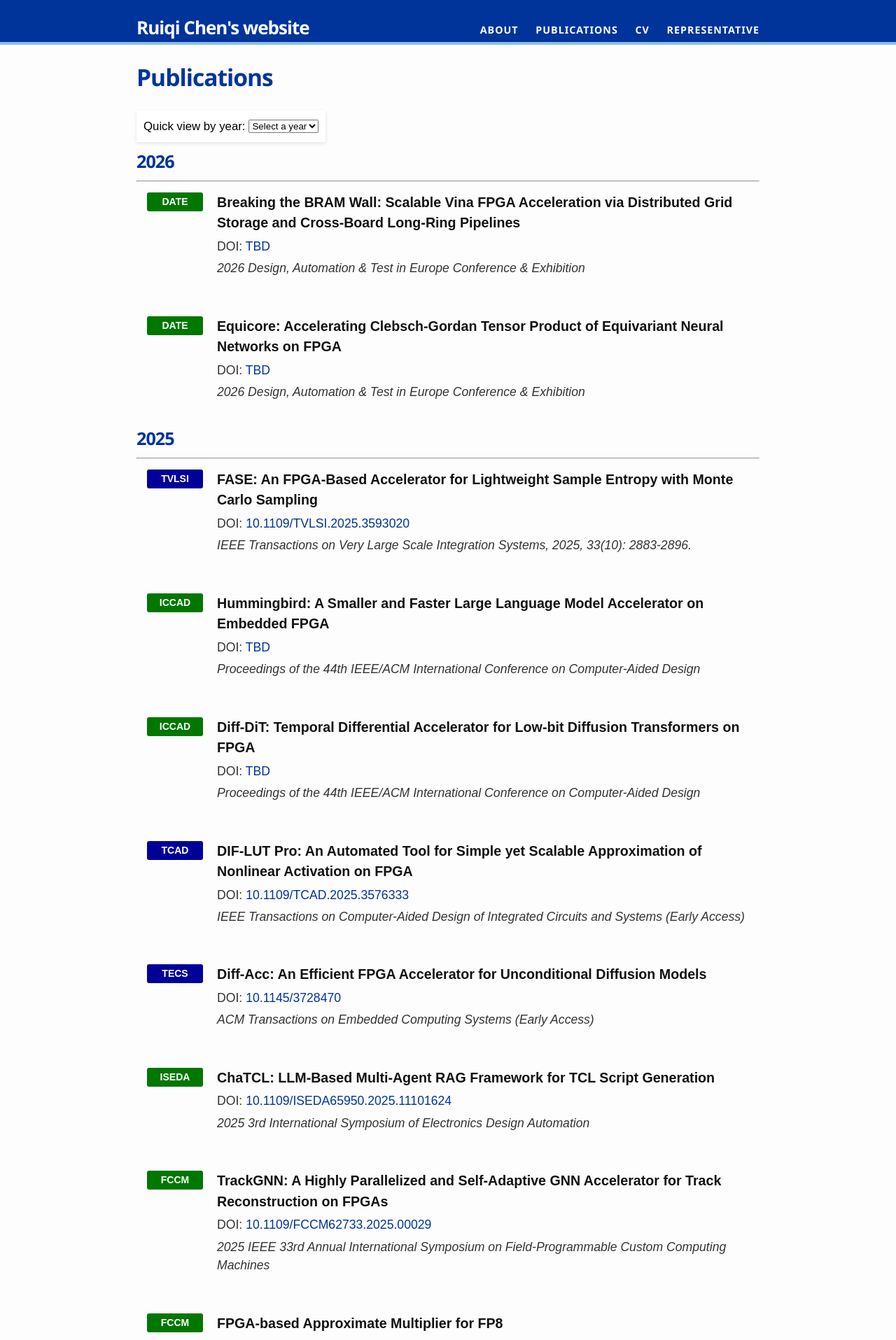
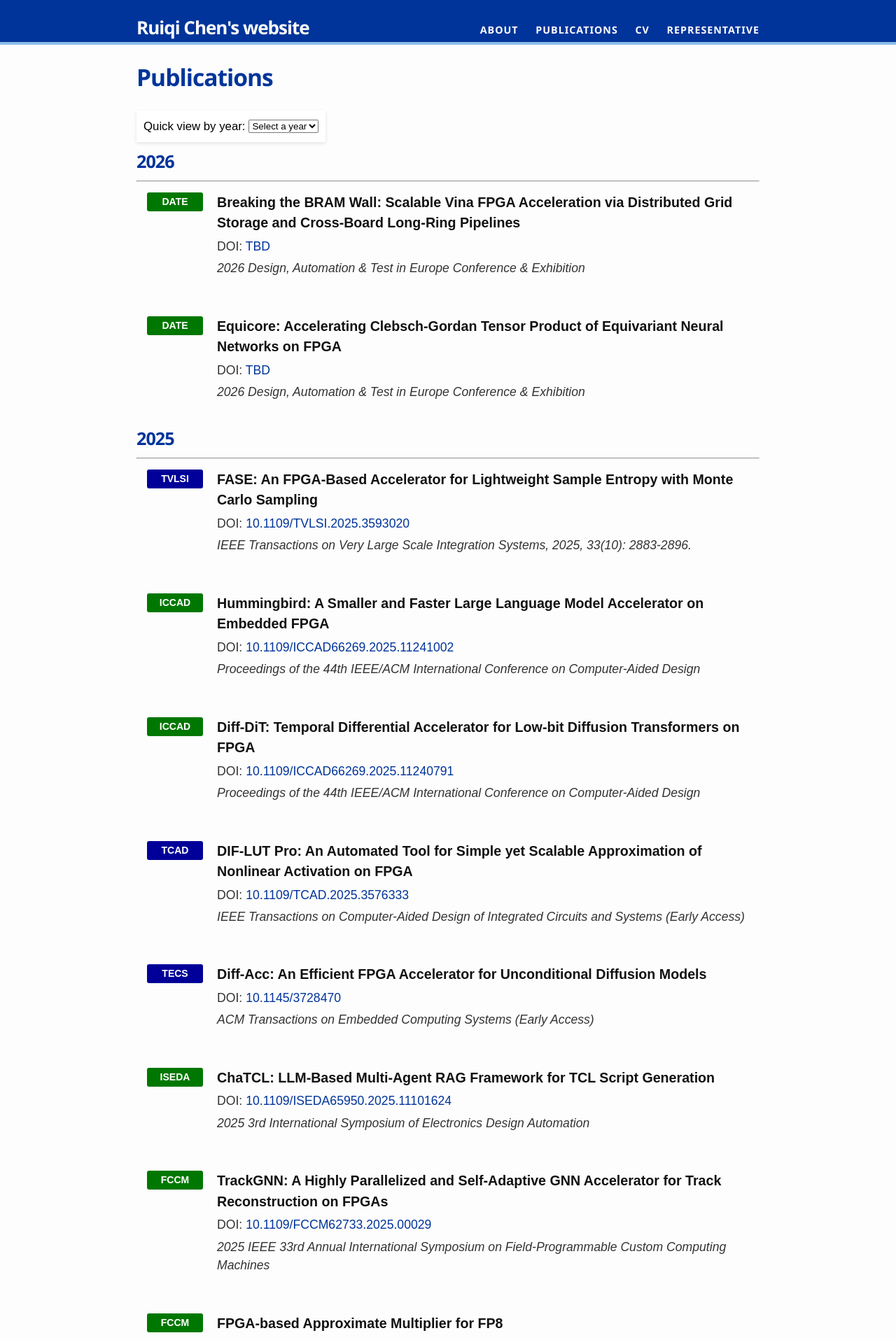
Before and after one commit to ruiqichen7/ruiqichen7.github.io, a Jekyll site: the page built from publications.md, in a window 1280 px wide. Shown: the top 1915 px of the page at 70% size. Built offline with Jekyll 4.4.1, drawn with Linux system fonts in a browser that asks for light colours.

Commit message:
update doi

```diff
--- a/_sass/_rollbar.scss
+++ b/_sass/_rollbar.scss
@@ -89,7 +89,7 @@
   font-size: 1.05em;
   text-decoration: none;
   color: #0066cc;                    /* 近似 rollbar 链接色 */
-  line-height: 1.45;
+  line-height: 1.5;
 }
 .paper-title:hover,
 .paper-title:focus {
--- a/index.html
+++ b/index.html
@@ -42,7 +42,7 @@ layout: default
     <div class="rollbar-item">
       <div class="rollbar-date">09/2025</div>
       <div class="rollbar-text">
-        🎉 Our work (<a href="https://confcats-event-sessions.s3.us-east-1.amazonaws.com/iccad25/uploads/ICCAD_2025_Program_v10.pdf">Diff-DiT</a>) has been selected as the Best Paper Award Candidate in
+        🎉 Our work (<a href="https://ieeexplore.ieee.org/document/11240791">Diff-DiT</a>) has been selected as the Best Paper Award Candidate in
         <a href="https://2025.iccad.com/">ICCAD 2025</a>
       </div>
     </div>
@@ -79,7 +79,7 @@ layout: default
     <div class="rollbar-item">
       <div class="rollbar-date">06/2025</div>
       <div class="rollbar-text">
-        🎉 Our works (<a href="">Diff-DiT</a> & <a href="https://arxiv.org/abs/2507.03308">Hummingbird</a>) have been accepted by
+        🎉 Our works (<a href="https://ieeexplore.ieee.org/document/11240791">Diff-DiT</a> & <a href="https://ieeexplore.ieee.org/document/11241002">Hummingbird</a>) have been accepted by
         <a href="https://2025.iccad.com/">ICCAD 2025</a>
       </div>
     </div>
--- a/publications.md
+++ b/publications.md
@@ -115,7 +115,7 @@ permalink: /publications/
     </div>
     <div style="flex: 1; padding-left: 20px;">
         <h3 style="margin: 0;font-style: normal;font-weight: 600;">	Hummingbird: A Smaller and Faster Large Language Model Accelerator on Embedded FPGA </h3>
-        <p style="margin: 5px 0;">DOI: <a href="https://arxiv.org/abs/2507.03308" >TBD</a></p>
+        <p style="margin: 5px 0;">DOI: <a href="https://ieeexplore.ieee.org/document/11241002" >10.1109/ICCAD66269.2025.11241002</a></p>
         <p style="margin: 5px 0;"><i>Proceedings of the 44th IEEE/ACM International Conference on Computer-Aided Design</i></p>
     </div>
 </div>
@@ -138,7 +138,7 @@ permalink: /publications/
     </div>
     <div style="flex: 1; padding-left: 20px;">
         <h3 style="margin: 0;font-style: normal;font-weight: 600;">	Diff-DiT: Temporal Differential Accelerator for Low-bit Diffusion Transformers on FPGA </h3>
-        <p style="margin: 5px 0;">DOI: <a href="https://2025.iccad.com/" >TBD</a></p>
+        <p style="margin: 5px 0;">DOI: <a href="https://ieeexplore.ieee.org/document/11240791" >10.1109/ICCAD66269.2025.11240791</a></p>
         <p style="margin: 5px 0;"><i>Proceedings of the 44th IEEE/ACM International Conference on Computer-Aided Design</i></p>
     </div>
 </div>
```
